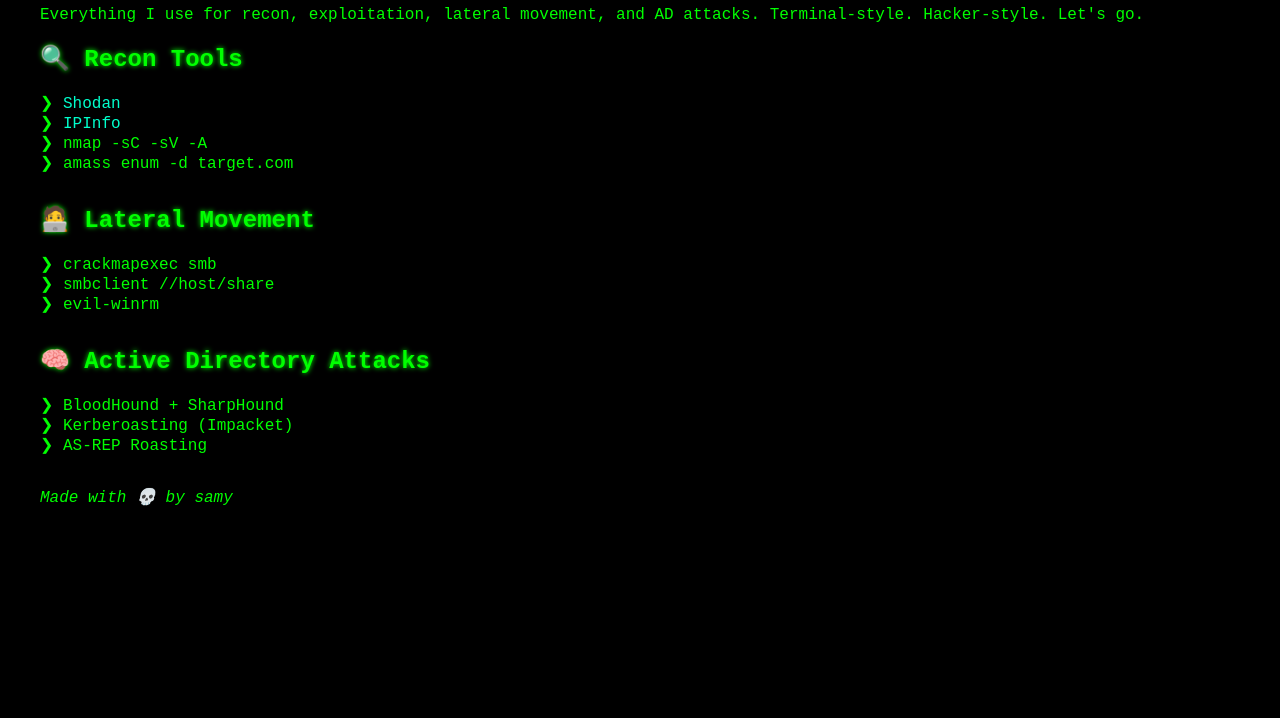
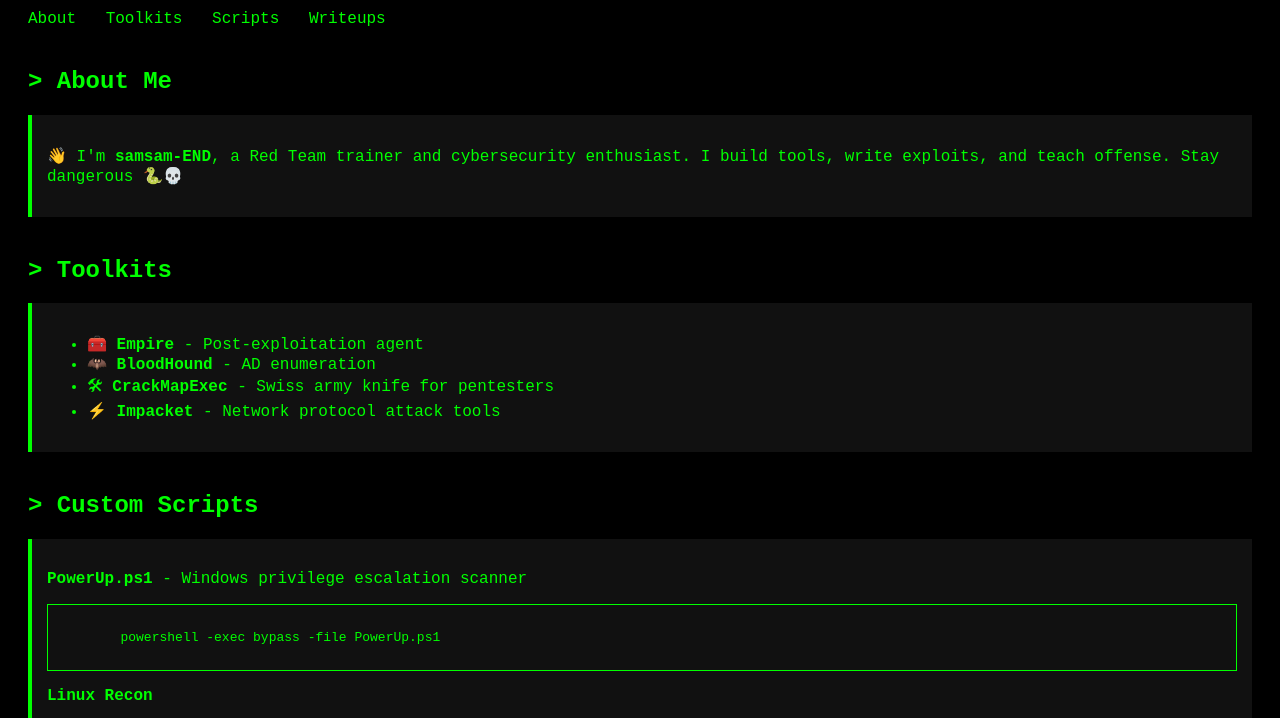
Before and after one commit to samsam-END/redteam-toolkit, a plain HTML site: page index.html in a window 1280 px wide. Shown: the part 117-835 px from the top of the page. Before the commit the page ends 800 px from the top, so only its background shows below. Drawn offline with Linux system fonts and the light colour scheme.

Commit message:
add index.html for redteam site

```diff
--- a/index.html
+++ b/index.html
@@ -3,69 +3,104 @@
 <head>
   <meta charset="UTF-8" />
   <meta name="viewport" content="width=device-width, initial-scale=1.0" />
-  <title>Red Team Toolkit</title>
+  <title>RedTeam Toolkit - by samsam-END</title>
   <style>
     body {
       background-color: #000;
       color: #00ff00;
-      font-family: "Courier New", Courier, monospace;
-      padding: 2rem;
+      font-family: 'Courier New', Courier, monospace;
+      padding: 20px;
     }
-    h1, h2 {
+
+    h1 {
+      font-size: 2.5em;
+      animation: blink 1s step-end infinite;
+    }
+
+    nav a {
       color: #00ff00;
-      text-shadow: 0 0 5px #0f0;
+      text-decoration: none;
+      margin-right: 20px;
     }
-    a {
-      color: #00ffcc;
-      text-decoration: none;
+
+    section {
+      margin-top: 40px;
     }
-    ul {
-      list-style: none;
-      padding-left: 0;
+
+    .terminal-box {
+      background-color: #111;
+      padding: 15px;
+      border-left: 4px solid #0f0;
+      margin: 10px 0;
     }
-    li::before {
-      content: "❯ ";
-      color: #0f0;
+
+    code {
+      display: block;
+      white-space: pre-wrap;
+      background-color: #111;
+      padding: 10px;
+      border: 1px solid #0f0;
     }
-    .section {
-      margin-bottom: 2rem;
+
+    @keyframes blink {
+      50% { opacity: 0; }
     }
   </style>
 </head>
 <body>
-  <h1>💻 Red Team Toolkit</h1>
-  <p>Everything I use for recon, exploitation, lateral movement, and AD attacks. Terminal-style. Hacker-style. Let's go.</p>
+  <h1>&gt; RedTeam Toolkit<span class="cursor">|</span></h1>
+  <nav>
+    <a href="#about">About</a>
+    <a href="#tools">Toolkits</a>
+    <a href="#scripts">Scripts</a>
+    <a href="#writeups">Writeups</a>
+  </nav>
 
-  <div class="section">
-    <h2>🔍 Recon Tools</h2>
-    <ul>
-      <li><a href="https://shodan.io" target="_blank">Shodan</a></li>
-      <li><a href="https://ipinfo.io" target="_blank">IPInfo</a></li>
-      <li>nmap -sC -sV -A</li>
-      <li>amass enum -d target.com</li>
-    </ul>
-  </div>
+  <section id="about">
+    <h2>&gt; About Me</h2>
+    <div class="terminal-box">
+      <p>👋 I'm <strong>samsam-END</strong>, a Red Team trainer and cybersecurity enthusiast. I build tools, write exploits, and teach offense. Stay dangerous 🐍💀</p>
+    </div>
+  </section>
 
-  <div class="section">
-    <h2>🧑‍💻 Lateral Movement</h2>
-    <ul>
-      <li>crackmapexec smb</li>
-      <li>smbclient //host/share</li>
-      <li>evil-winrm</li>
-    </ul>
-  </div>
+  <section id="tools">
+    <h2>&gt; Toolkits</h2>
+    <div class="terminal-box">
+      <ul>
+        <li>🧰 <strong>Empire</strong> - Post-exploitation agent</li>
+        <li>🦇 <strong>BloodHound</strong> - AD enumeration</li>
+        <li>🛠 <strong>CrackMapExec</strong> - Swiss army knife for pentesters</li>
+        <li>⚡ <strong>Impacket</strong> - Network protocol attack tools</li>
+      </ul>
+    </div>
+  </section>
 
-  <div class="section">
-    <h2>🧠 Active Directory Attacks</h2>
-    <ul>
-      <li>BloodHound + SharpHound</li>
-      <li>Kerberoasting (Impacket)</li>
-      <li>AS-REP Roasting</li>
-    </ul>
-  </div>
+  <section id="scripts">
+    <h2>&gt; Custom Scripts</h2>
+    <div class="terminal-box">
+      <p><strong>PowerUp.ps1</strong> - Windows privilege escalation scanner</p>
+      <code>
+        powershell -exec bypass -file PowerUp.ps1
+      </code>
 
-  <div class="section">
-    <p><i>Made with 💀 by samy</i></p>
-  </div>
+      <p><strong>Linux Recon</strong></p>
+      <code>
+        #!/bin/bash
+        uname -a
+        id
+        netstat -tulnp
+      </code>
+    </div>
+  </section>
+
+  <section id="writeups">
+    <h2>&gt; Writeups</h2>
+    <div class="terminal-box">
+      <ul>
+        <li><a href="https://tryhackme.com" target="_blank">TryHackMe - Red Team Room</a></li>
+        <li><a href="https://hackthebox.com" target="_blank">HTB - Active Directory Lab</a></li>
+      </ul>
+    </div>
+  </section>
 </body>
 </html>
```
